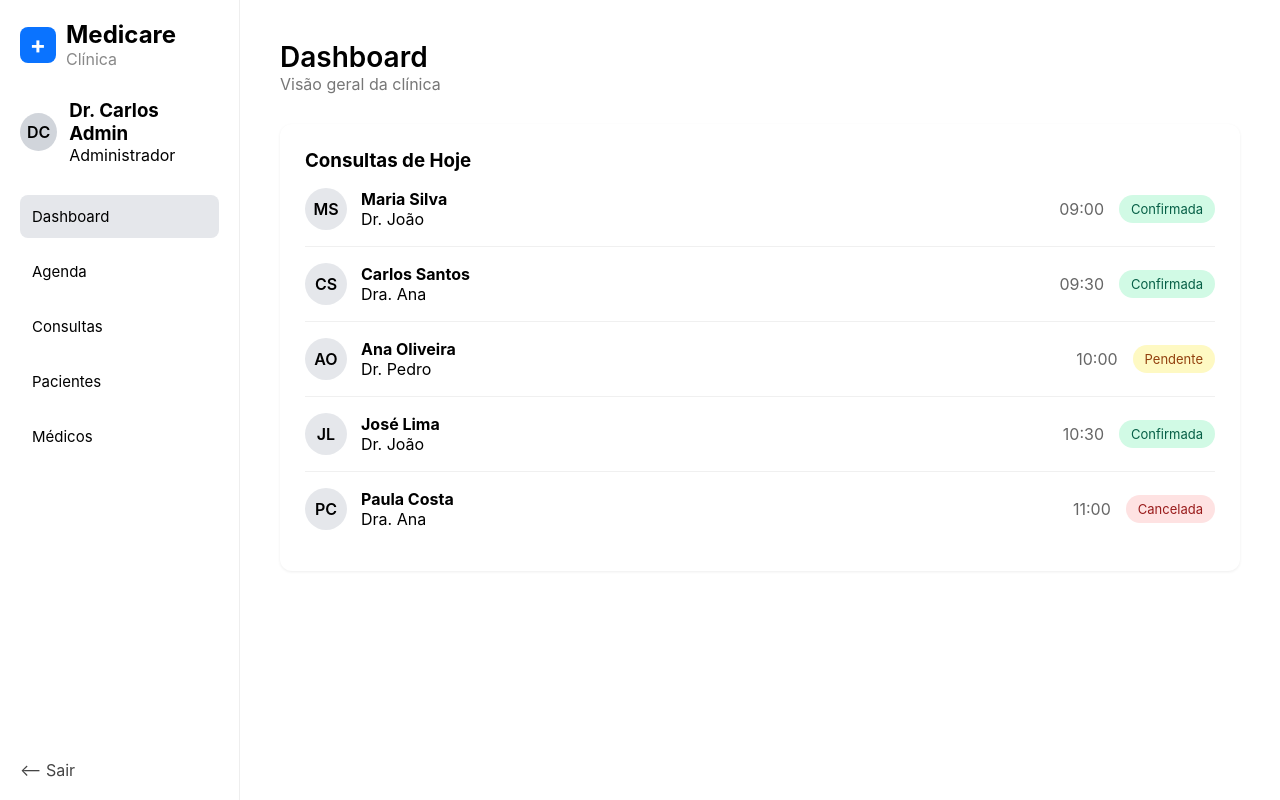
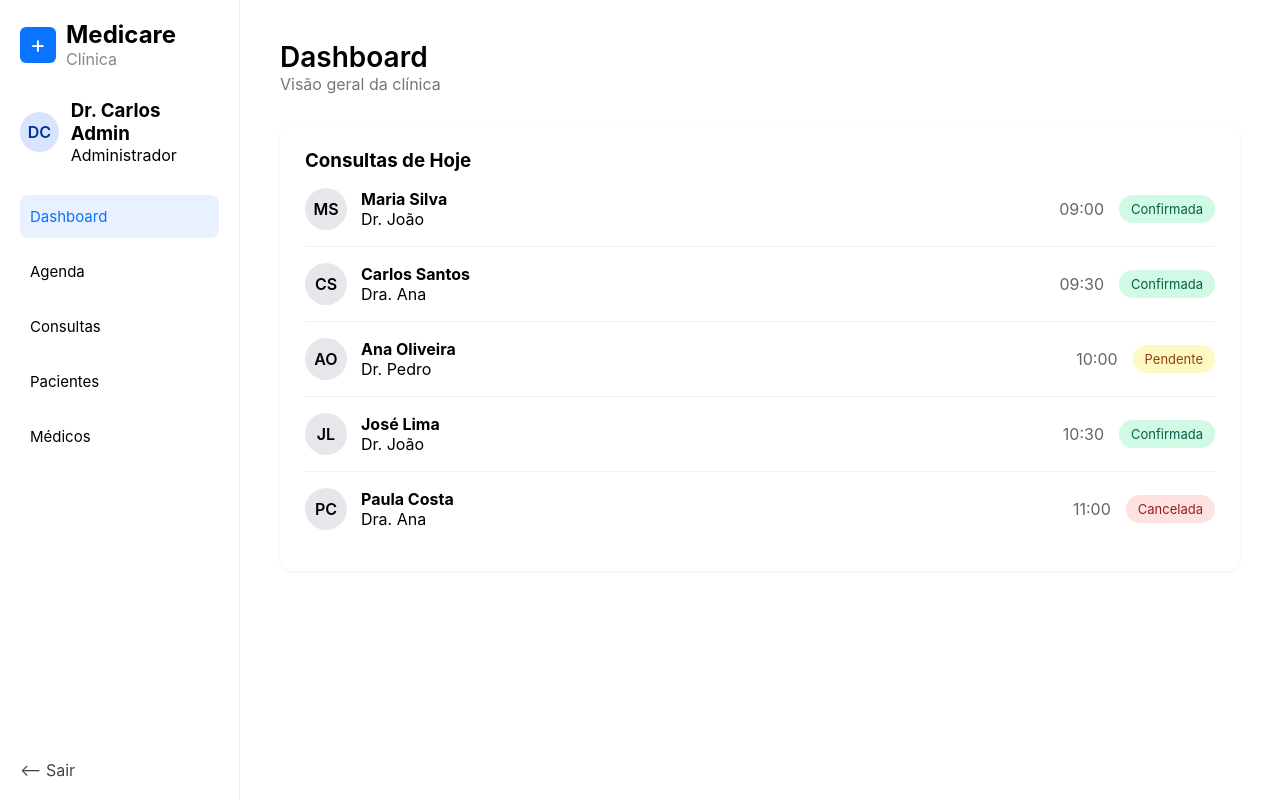
Before and after one commit to thigadasilva/MedicareClinic, a Vue app: page /dashboard in a window 1280 px wide. Built offline with nearby package versions, Linux system fonts and the light colour scheme; sample sign-in values are in the browser's storage.

Commit message:
Correção de estilo do dashboard

```diff
--- a/src/views/Dashboard.vue
+++ b/src/views/Dashboard.vue
@@ -194,9 +194,8 @@ body {
     width: 36px;
     height: 36px;
     background: #0a73ff;
-    color: white;
-    font-weight: bold;
-    border-radius: 8px;
+    color: #fff;
+    border-radius: 6px;
     display: flex;
     align-items: center;
     justify-content: center;
@@ -221,9 +220,10 @@ body {
 }
 
 .avatar {
-    background: #d1d5db;
-    width: 38px;
-    height: 38px;
+    background: #d8e3fc;
+    color: #003399;
+    width: 40px;
+    height: 40px;
     border-radius: 50%;
     display: flex;
     justify-content: center;
@@ -240,7 +240,7 @@ nav {
 }
 
 nav a {
-    padding: 12px;
+    padding: 12px 10px;
     border-radius: 8px;
     cursor: pointer;
     font-size: 15px;
@@ -248,7 +248,8 @@ nav a {
 
 nav a:hover,
 nav a.active {
-    background: #e5e7eb;
+    background: #e9f0ff;
+    color: #0a73ff;
 }
 
 .logout {
```
